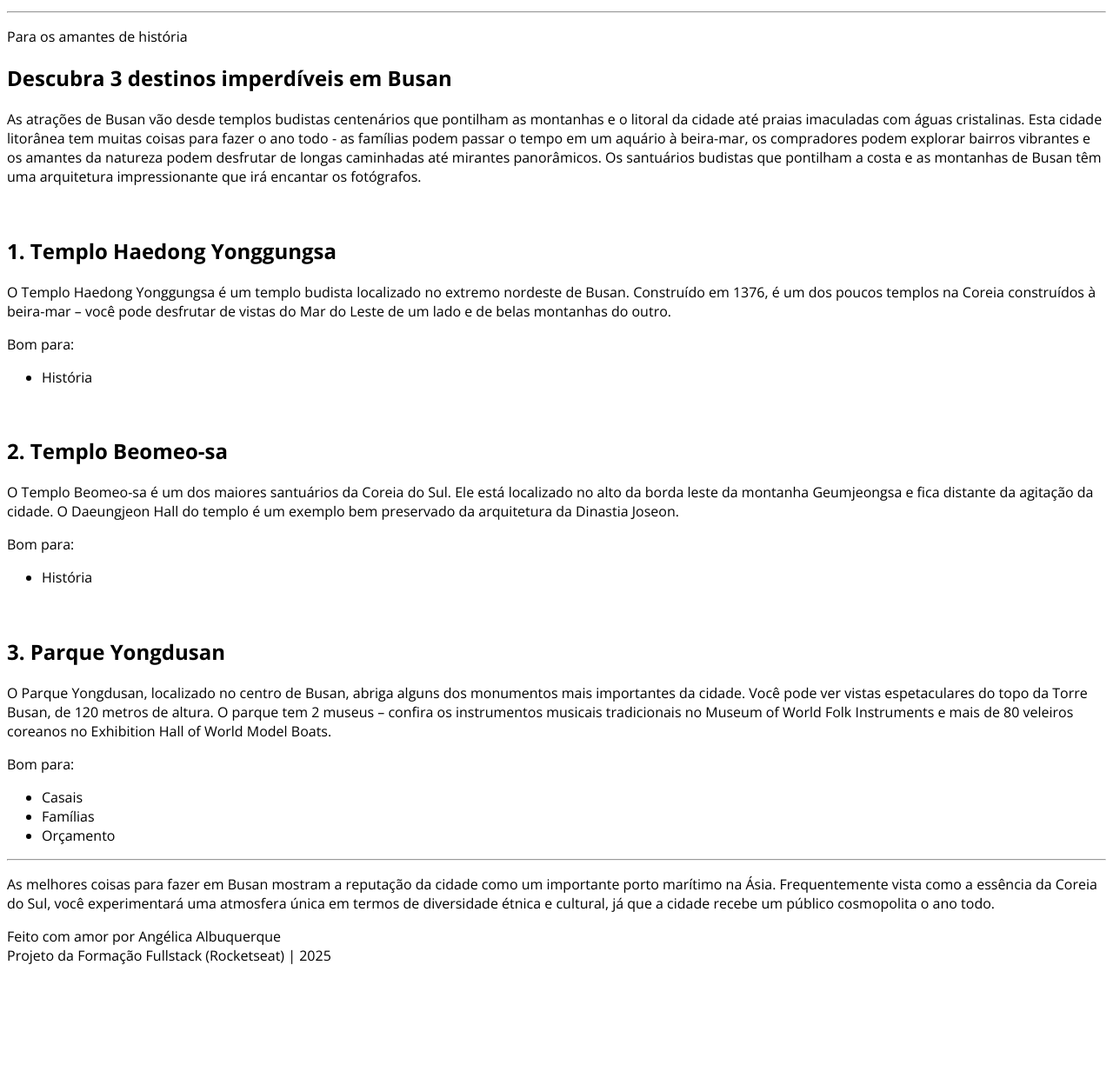
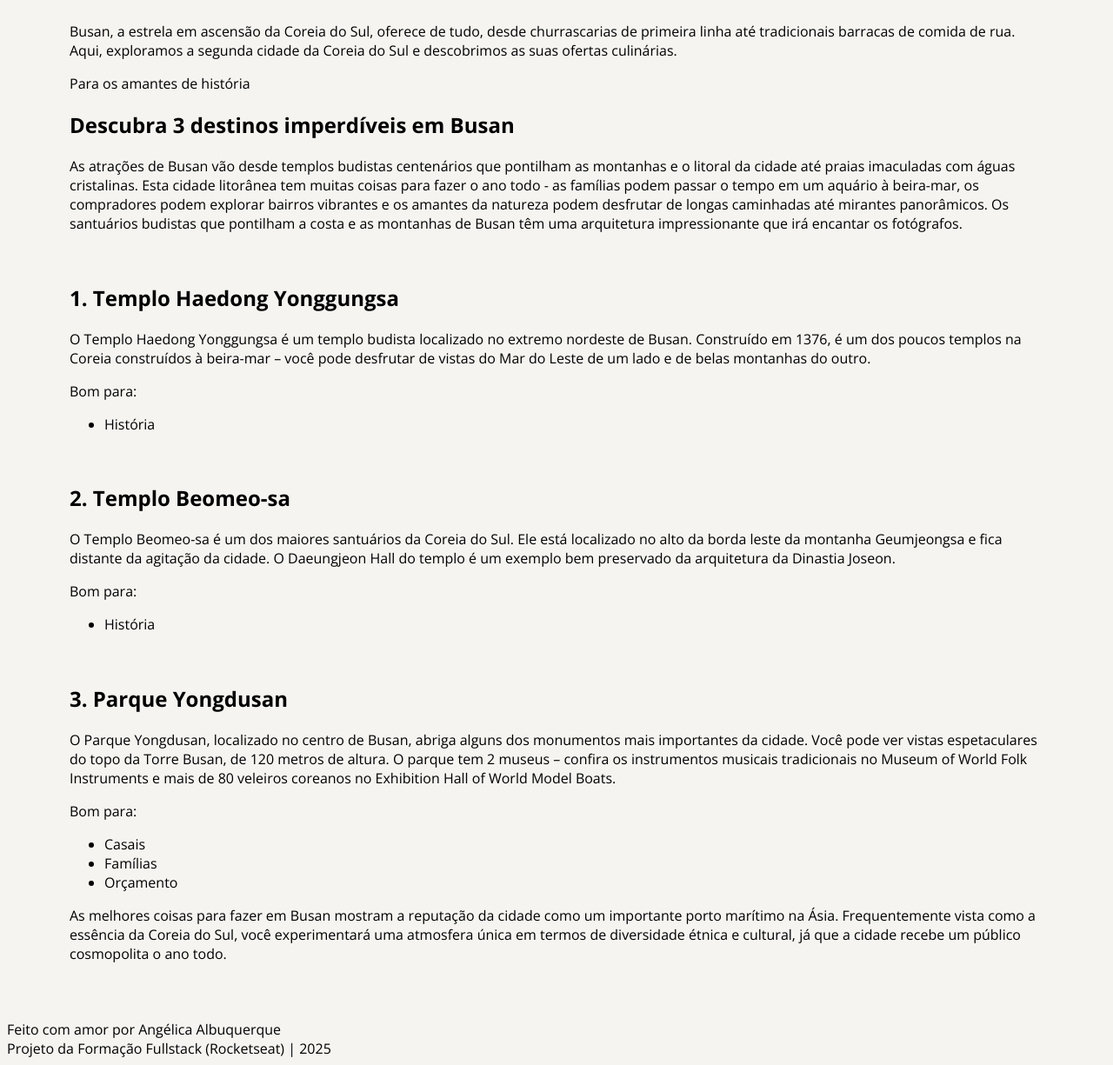
Before and after one commit to angelicaalbuquerque/fullstack-stage03-project02_rocketseat, a plain HTML site: page index.html in a window 1280 px wide. Shown: the part 209-1434 px from the top of the page at 87% size. Before the commit the page ends 1327 px from the top, so only its background shows below. Drawn offline with nearby package versions, Linux system fonts and the light colour scheme.

Commit message:
Adding background-color and centering the page

```diff
--- a/index.html
+++ b/index.html
@@ -27,7 +27,7 @@
         culinárias.</p>
     </section>
 
-    <hr>
+    <div class="divider"></div>
 
     <main id="content-list">
 
@@ -101,7 +101,7 @@
 
     </main>
 
-    <hr>
+    <div class="divider"></div>
 
     <p>
       As melhores coisas para fazer em Busan mostram a reputação da cidade como um importante porto marítimo na Ásia.
--- a/style.css
+++ b/style.css
@@ -16,3 +16,12 @@
   --accent-pink: #e5245e;
   --accent-purple: #591b98;
 }
+
+body {
+  background-color: var(--background-default);
+}
+
+#page {
+  width: 1120px;
+  margin: 88px auto 65px;
+}
```
